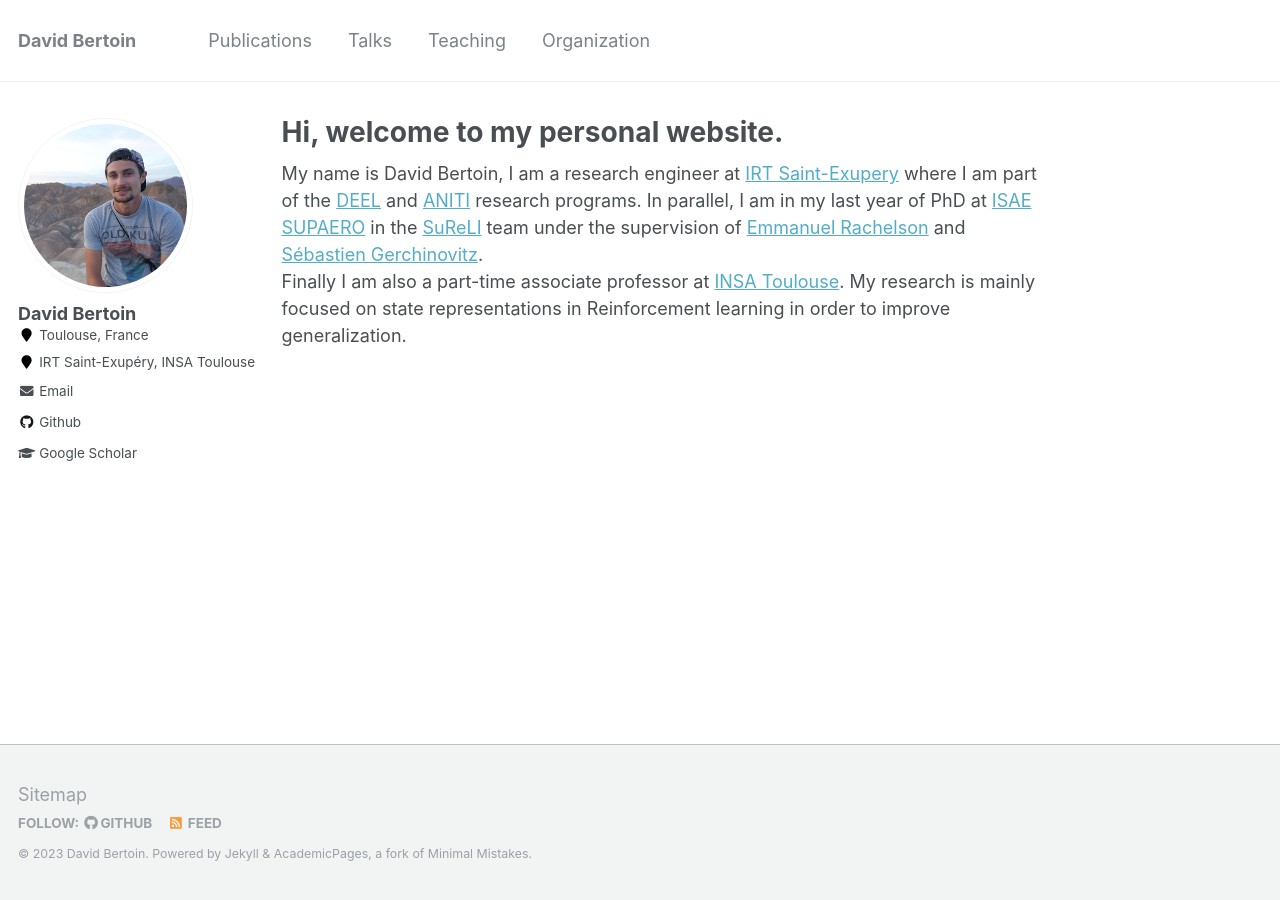
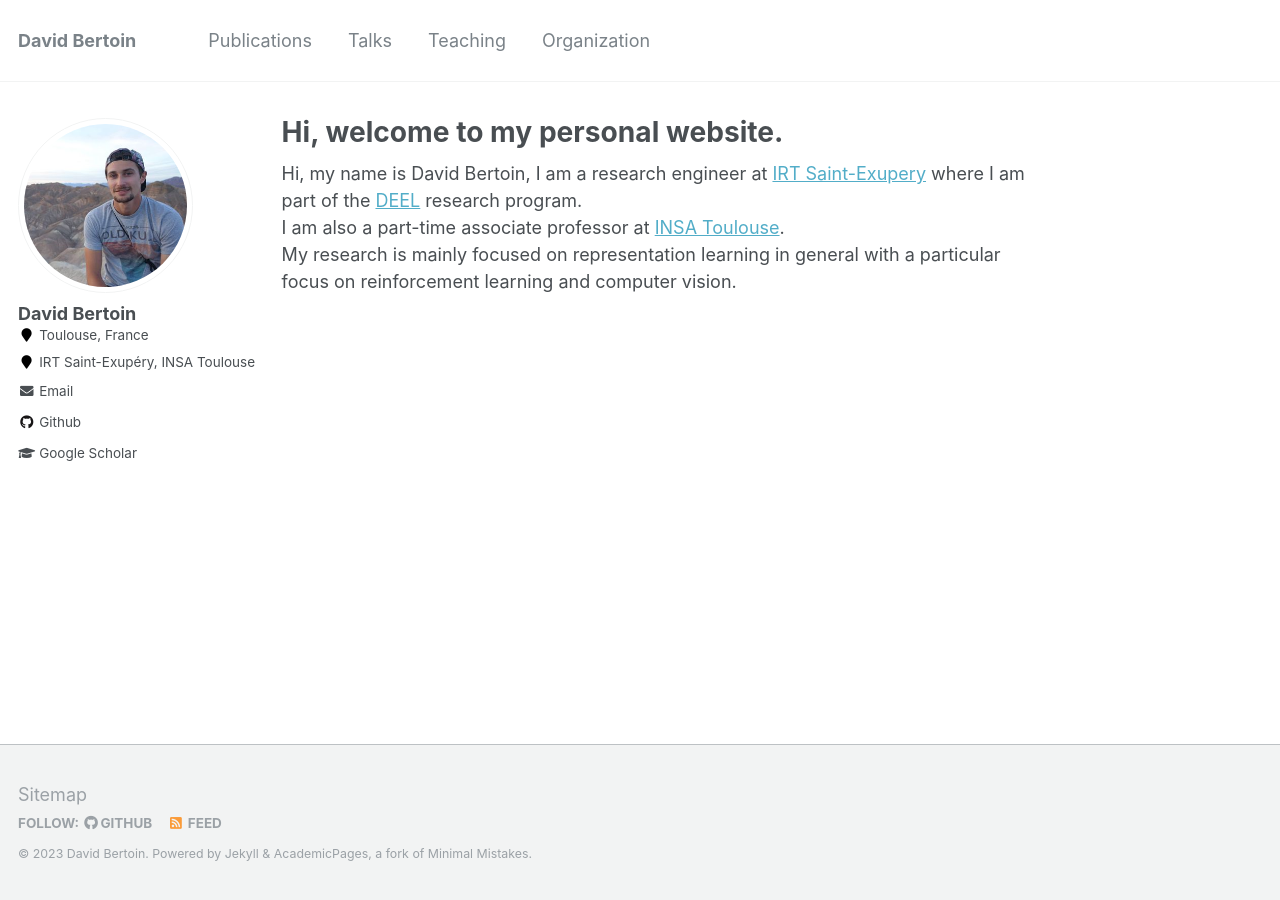
Before and after one commit to DavidBert/DavidBert.github.io, a Jekyll site: the page built from _pages/about.md, in a window 1280 px wide. Built offline with Jekyll 4.4.1, drawn with Linux system fonts in a browser that asks for light colours.

Commit message:
Update about.md

```diff
--- a/_pages/about.md
+++ b/_pages/about.md
@@ -8,7 +8,6 @@ redirect_from:
   - /welcome.html
 ---
 
-My name is David Bertoin, I am a research engineer at [IRT Saint-Exupery](https://www.irt-saintexupery.com/fr/) where I am part of the [DEEL](https://www.deel.ai/) and [ANITI](https://aniti.univ-toulouse.fr/) research programs.
-In parallel, I am in my last year of PhD at [ISAE SUPAERO](https://www.isae-supaero.fr/fr/) in the [SuReLI](https://sureli.isae-supaero.fr/) team under the supervision of [Emmanuel Rachelson](http://emmanuel.rachelson.free.fr/) and [Sébastien Gerchinovitz](https://www.math.univ-toulouse.fr/~sgerchin/).
-Finally I am also a part-time associate professor at [INSA Toulouse](https://www.insa-toulouse.fr/fr/index.html).
-My research is mainly focused on state representations in Reinforcement learning in order to improve generalization.
+Hi, my name is David Bertoin, I am a research engineer at [IRT Saint-Exupery](https://www.irt-saintexupery.com/fr/) where I am part of the [DEEL](https://www.deel.ai/) research program.
+I am also a part-time associate professor at [INSA Toulouse](https://www.insa-toulouse.fr/fr/index.html).
+My research is mainly focused on representation learning in general with a particular focus on reinforcement learning and computer vision.
```
